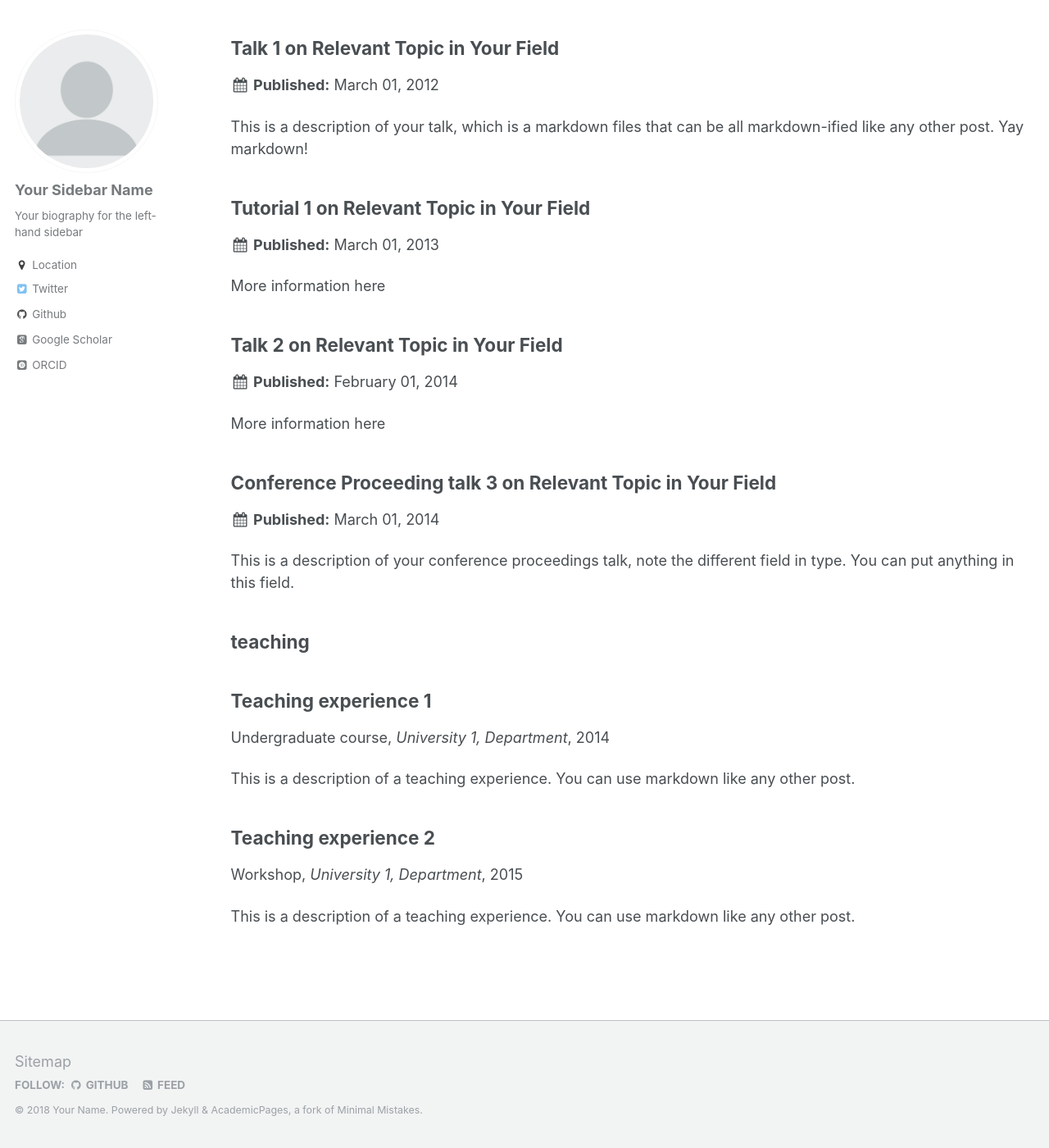
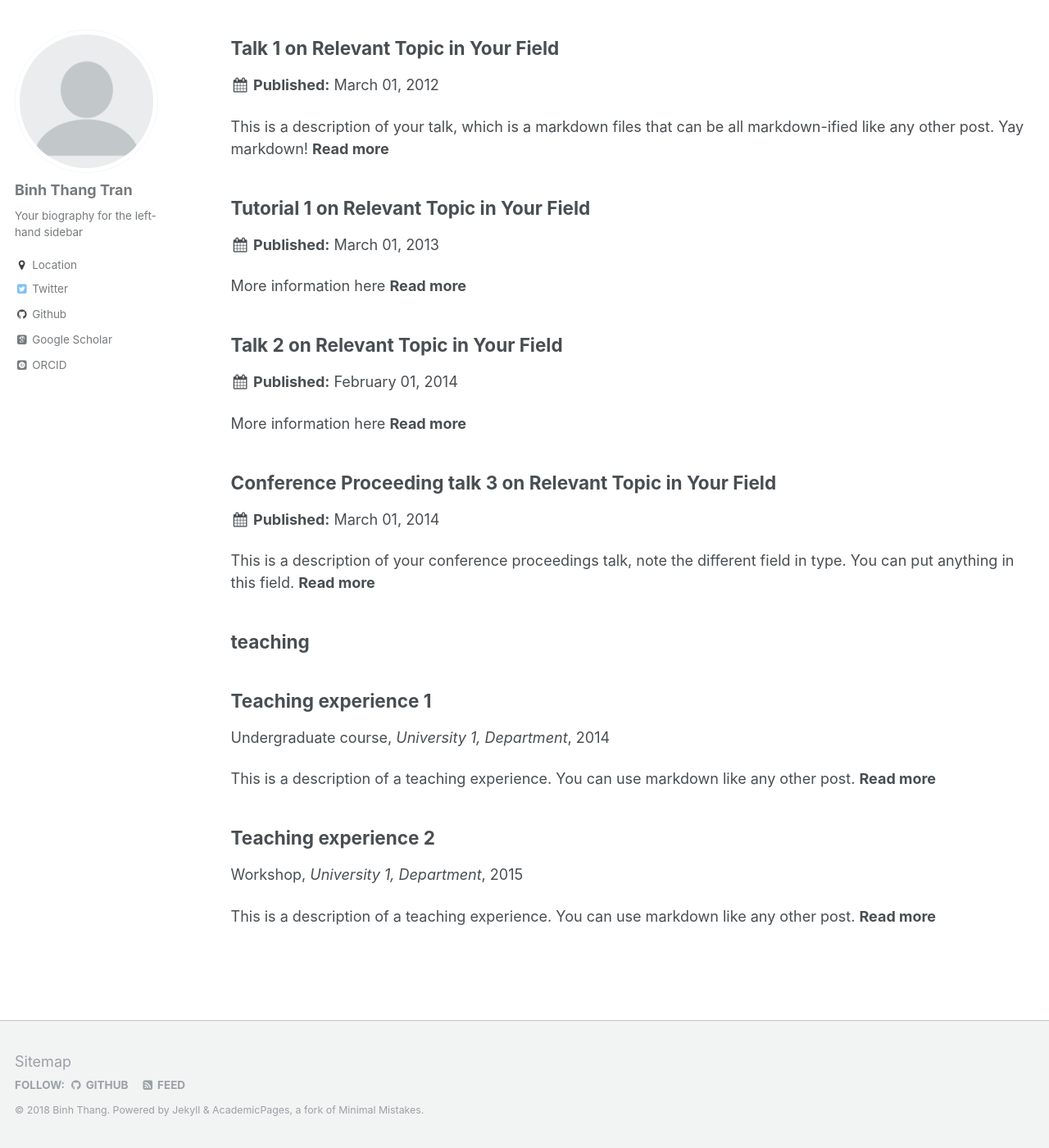
Before and after one commit to kklot/gcsp, a Jekyll site: the page built from _pages/sitemap.md, in a window 1280 px wide and 1400 px high, scrolled down 4658 px. Shown: the whole window at 82% size. Built offline with Jekyll 4.4.1, drawn with Linux system fonts in a browser that asks for light colours; some web fonts are replaced; some of the changed text lies outside the part shown.

Commit message:
Update _config.yml

```diff
--- a/_config.yml
+++ b/_config.yml
@@ -7,17 +7,17 @@
 
 # Site Settings
 locale                   : "en-US"
-title                    : "Your Name / Site Title"
+title                    : "GCSP: The group"
 title_separator          : "-"
-name                     : &name "Your Name"
+name                     : &name "Binh Thang"
 description              : &description "personal description"
-url                      : https://academicpages.github.io # the base hostname & protocol for your site e.g. "https://mmistakes.github.io"
+url                      : http://gcsp.ytecongcong.com
 baseurl                  : "" # the subpath of your site, e.g. "/blog"
-repository               : "academicpages/academicpages.github.io"
+repository               : "kklot/gcsp"
 teaser                   :  # filename of teaser fallback teaser image placed in /images/, .e.g. "500x300.png"
 breadcrumbs              : false # true, false (default)
 words_per_minute         : 160
-read_more                : "disabled" # if enabled, adds "Read more" links to excerpts
+read_more                : "enabled" # if enabled, adds "Read more" links to excerpts
 comments:
   provider               : # false (default), "disqus", "discourse", "facebook", "google-plus", "staticman", "custom"
   disqus:
@@ -78,7 +78,7 @@ analytics:
 
 # Site Author
 author:
-  name             : "Your Sidebar Name"
+  name             : "Binh Thang Tran"
   avatar           : "profile.png"
   bio              : "Your biography for the left-hand sidebar"
   location         : "Location"
```
